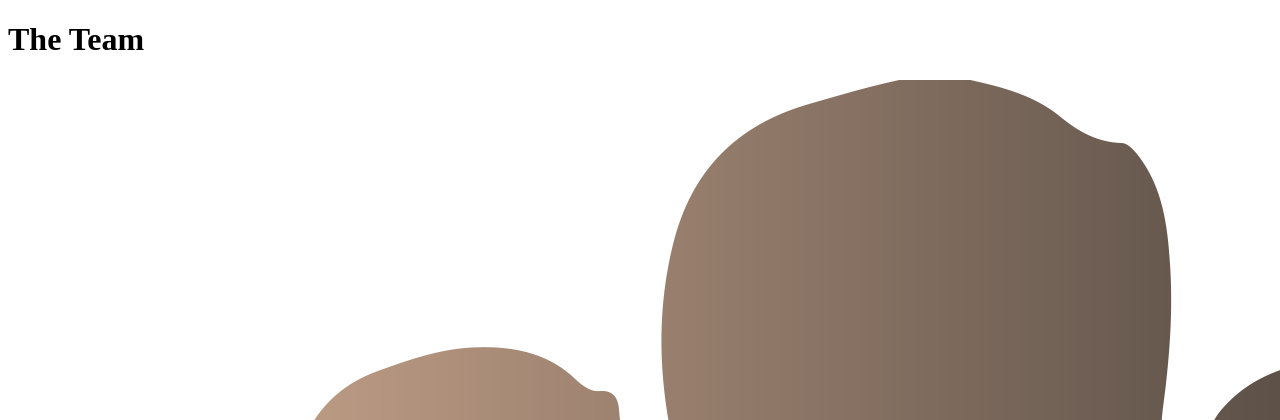
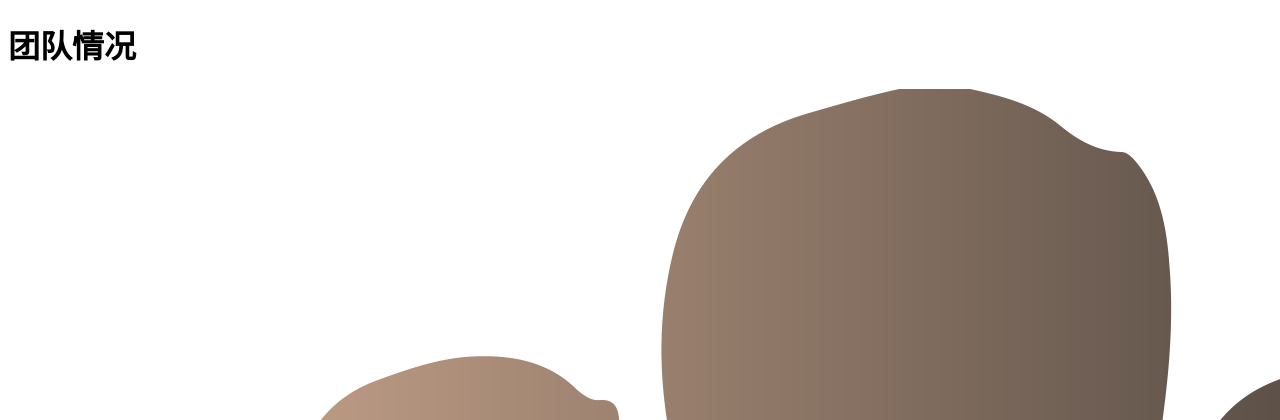
Before and after one commit to AltcoinBaggins/veles-website, a Python web app: template templates/teamCN.html in a window 1280 px wide; the page is wider, and only the part inside the window is pictured. Shown: the top 420 px of that part. Run offline with Jinja, Linux system fonts and the light colour scheme; the template is opened without the code that fills it, so the values that code supplies are empty.

```diff
--- a/templates/teamCN.html
+++ b/templates/teamCN.html
@@ -8,7 +8,7 @@
         <div id="content" class="team-page">
             <!-- Page Heading/Breadcrumbs -->
             <div class="container">
-                <h1 class="mt-4 mb-3"><span class="grey">The</span> Team</h1>
+                <h1 class="mt-4 mb-3">团队情况</h1>
             </div>
             <!-- Intro Content -->
             <section>
```
